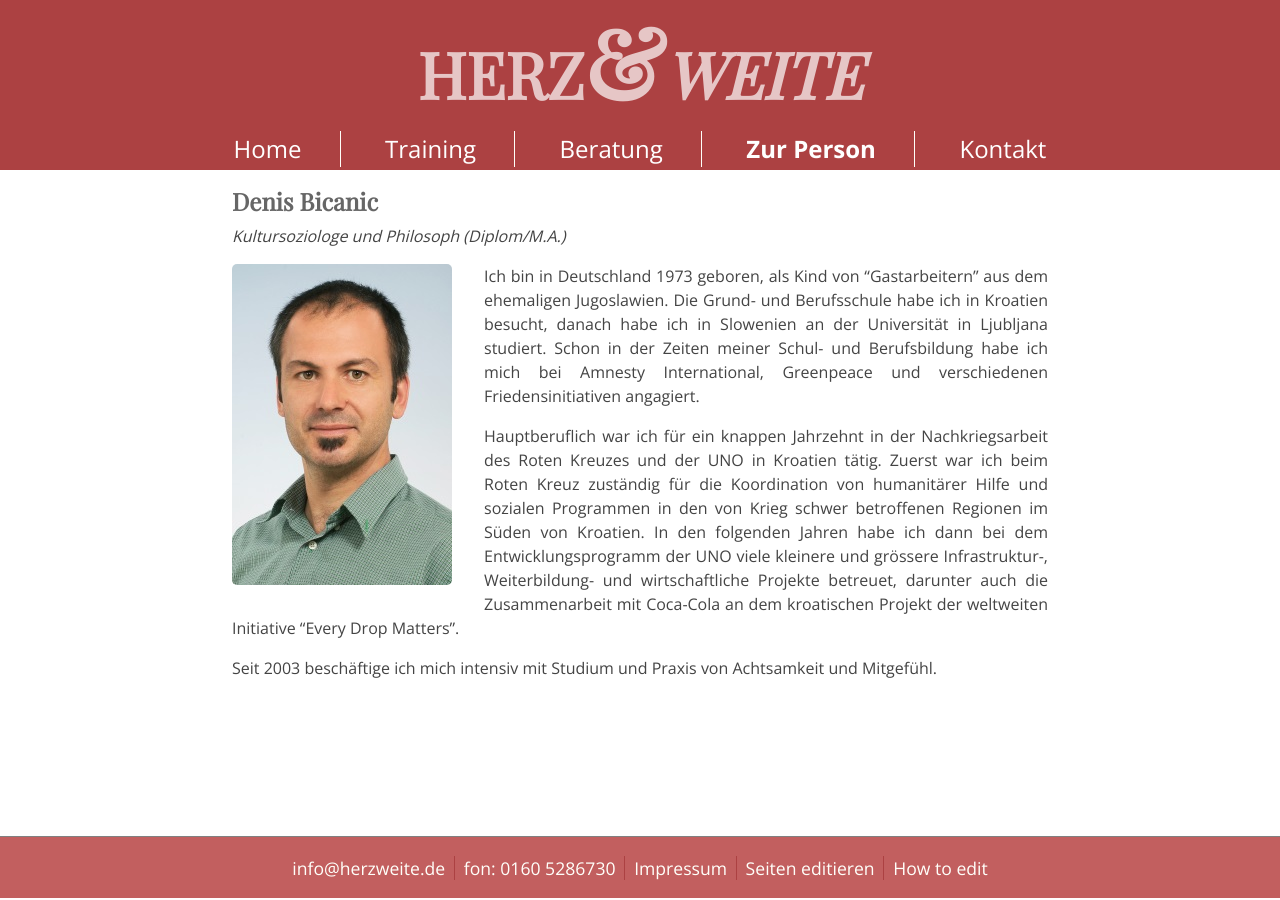
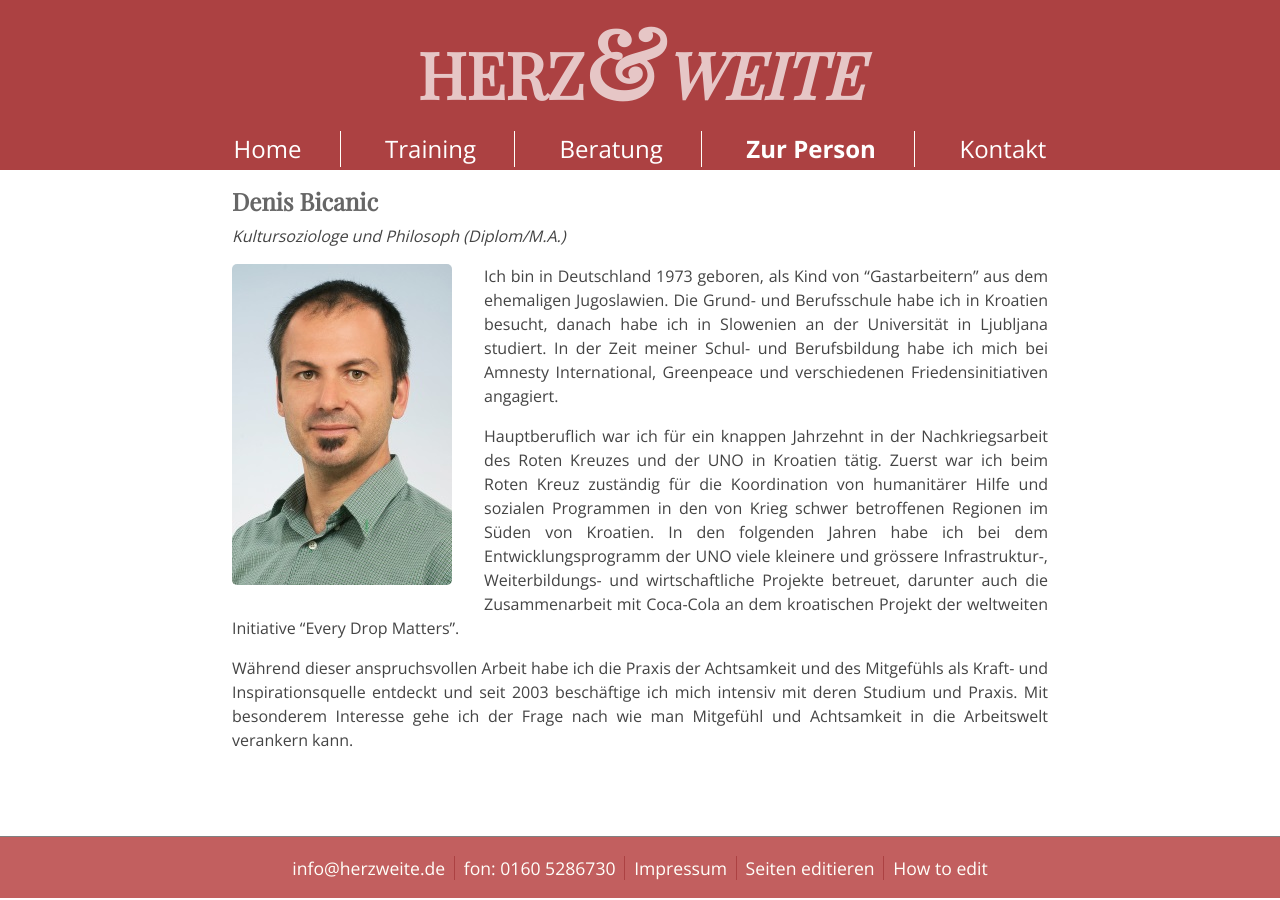
Before and after one commit to herzweite/herzweite.github.io, a Jekyll site: the page built from zur-person.md, in a window 1280 px wide. Built offline with Jekyll 4.4.1, drawn with Linux system fonts in a browser that asks for light colours; some web fonts are replaced; Markdown is read by kramdown in place of the engine named in the settings; comment, search, counter and statistics services are not loaded.

Commit message:
Update zur-person.md

```diff
--- a/zur-person.md
+++ b/zur-person.md
@@ -8,8 +8,8 @@ hideTitle: true
 
 ![Denis Bicanic](/images/denis.jpg)
 
-Ich bin in Deutschland  1973 geboren, als Kind von "Gastarbeitern" aus dem ehemaligen Jugoslawien. Die Grund- und Berufsschule habe ich in Kroatien besucht, danach habe ich in Slowenien an der Universität in Ljubljana studiert. Schon in der Zeiten meiner Schul- und Berufsbildung habe ich mich bei Amnesty International, Greenpeace und verschiedenen Friedensinitiativen angagiert.
+Ich bin in Deutschland  1973 geboren, als Kind von "Gastarbeitern" aus dem ehemaligen Jugoslawien. Die Grund- und Berufsschule habe ich in Kroatien besucht, danach habe ich in Slowenien an der Universität in Ljubljana studiert. In der Zeit meiner Schul- und Berufsbildung habe ich mich bei Amnesty International, Greenpeace und verschiedenen Friedensinitiativen angagiert.
 
-Hauptberuflich war ich für ein knappen Jahrzehnt in der Nachkriegsarbeit des Roten Kreuzes und der UNO in Kroatien tätig. Zuerst war ich beim Roten Kreuz zuständig für die Koordination von humanitärer Hilfe und sozialen Programmen in den von Krieg schwer betroffenen Regionen im Süden von Kroatien. In den folgenden Jahren habe ich dann bei dem Entwicklungsprogramm der UNO viele kleinere und grössere Infrastruktur-, Weiterbildung- und wirtschaftliche Projekte betreuet, darunter auch die Zusammenarbeit mit Coca-Cola an dem  kroatischen Projekt der weltweiten Initiative "Every Drop Matters".
+Hauptberuflich war ich für ein knappen Jahrzehnt in der Nachkriegsarbeit des Roten Kreuzes und der UNO in Kroatien tätig. Zuerst war ich beim Roten Kreuz zuständig für die Koordination von humanitärer Hilfe und sozialen Programmen in den von Krieg schwer betroffenen Regionen im Süden von Kroatien. In den folgenden Jahren habe ich bei dem Entwicklungsprogramm der UNO viele kleinere und grössere Infrastruktur-, Weiterbildungs- und wirtschaftliche Projekte betreuet, darunter auch die Zusammenarbeit mit Coca-Cola an dem  kroatischen Projekt der weltweiten Initiative "Every Drop Matters".
 
-Seit 2003 beschäftige ich mich intensiv mit Studium und Praxis von Achtsamkeit und Mitgefühl.
+Während dieser anspruchsvollen Arbeit habe ich die Praxis der Achtsamkeit und des Mitgefühls als Kraft- und Inspirationsquelle entdeckt und seit 2003 beschäftige ich mich intensiv mit deren Studium und Praxis. Mit besonderem Interesse gehe ich der Frage nach wie man Mitgefühl und Achtsamkeit in die Arbeitswelt verankern kann.
```
